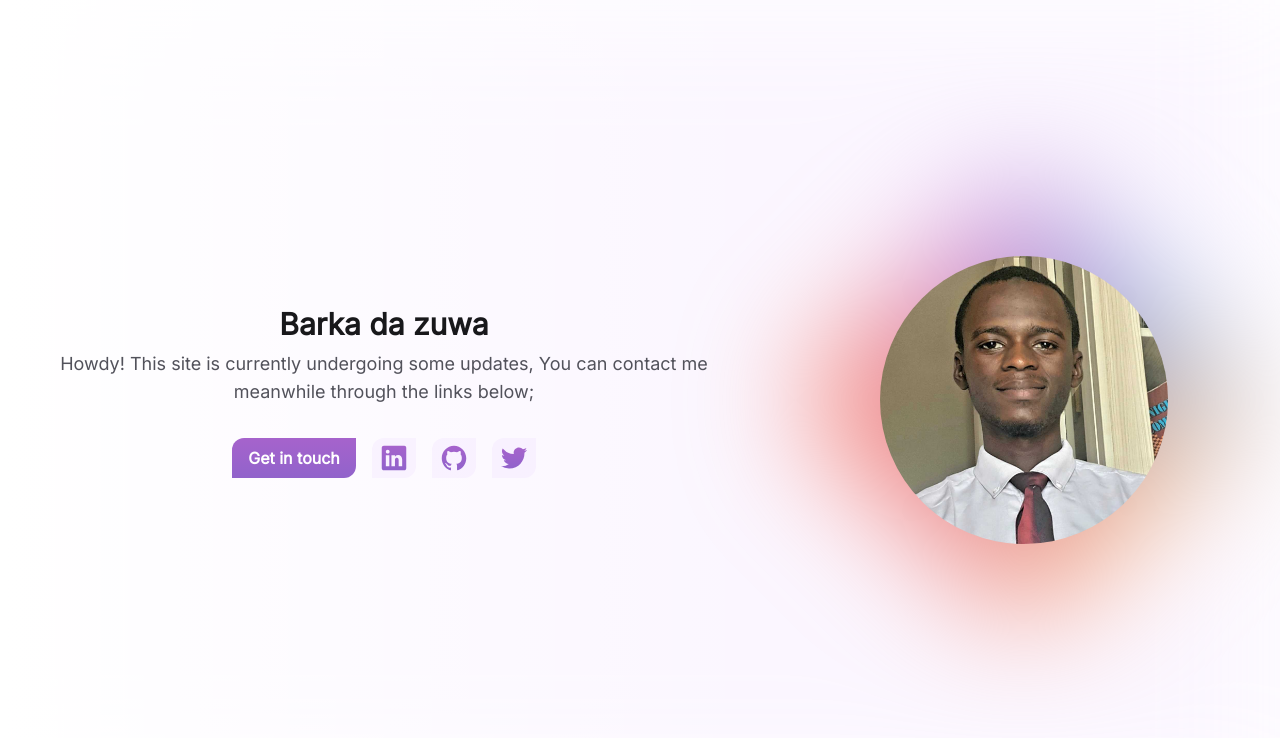
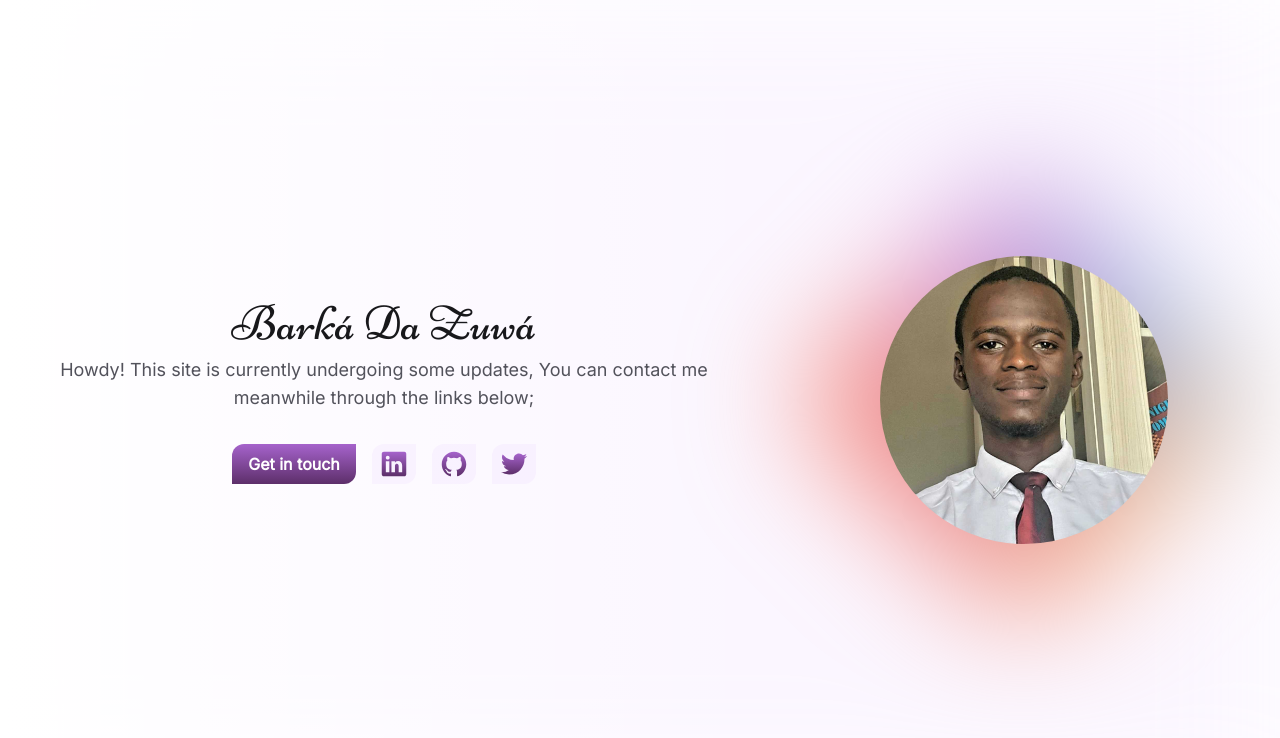
Before and after one commit to irshadbaiwa/irshadbaiwa.github.io, a Gatsby site: page / in a window 1280 px wide. Built offline with nearby package versions, Linux system fonts and the light colour scheme; Gatsby itself is replaced by a stand-in of ours.

Commit message:
edit gradient and header text

```diff
--- a/gatsby-browser.tsx
+++ b/gatsby-browser.tsx
@@ -1,2 +1,3 @@
 import '@fontsource/inter'
+import '@fontsource/niconne'
 import './src/styles/global.css'
--- a/package.json
+++ b/package.json
@@ -18,6 +18,7 @@
   },
   "dependencies": {
     "@fontsource/inter": "^4.5.12",
+    "@fontsource/niconne": "^4.5.9",
     "gatsby": "^4.25.1",
     "gatsby-plugin-image": "^2.21.0",
     "gatsby-plugin-layout": "^4.3.0",
--- a/src/components/HeaderText.tsx
+++ b/src/components/HeaderText.tsx
@@ -2,11 +2,25 @@ import React from 'react'
 
 interface Props {
   children: React.ReactNode
+  variant: 'h1' | 'h2' | 'h3' | 'h4' | 'h5' | 'h6'
 }
 
-const HeaderText: React.FC<Props> = ({ children }) => {
+const TYPOGRAPHY: any = {
+  h1: 'text-3xl md:text-5xl',
+  h2: 'text-2xl md:text-4xl',
+  h3: 'text-xl md:text-3xl',
+  h4: 'text-lg md:text-2xl',
+  h5: 'text-base md:text-xl',
+  h6: 'text-sm md:text-base',
+}
+
+const HeaderText: React.FC<Props> = ({ children, variant }) => {
   return (
-    <div className="font-bold text-xl md:text-3xl text-zinc-900">
+    <div
+      className={
+        (TYPOGRAPHY[variant] ?? TYPOGRAPHY.h1) + ' font-bold text-zinc-900'
+      }
+    >
       {children}
     </div>
   )
--- a/src/components/IconGradient.tsx
+++ b/src/components/IconGradient.tsx
@@ -12,7 +12,7 @@ const IconGradient: React.FC<Props> = ({ Icon }) => (
     <defs>
       <linearGradient id="gradient" x1="0%" y1="0%" x2="0%" y2="100%">
         <stop offset="0%" stop-color="#A663CC" />
-        <stop offset="100%" stop-color="#9163CB" />
+        <stop offset="100%" stop-color="#5d2f6a" />
       </linearGradient>
     </defs>
     {Icon && <Icon fill="url(#gradient)" size={24} />}
--- a/src/sections/home/Hero.tsx
+++ b/src/sections/home/Hero.tsx
@@ -34,8 +34,13 @@ const HeroSection: React.FC<Props> = () => {
           <div className="p-4 lg:px-10 text-center">
             {/* Intro */}
             <div className="mb-2">
-              <HeaderText>
-                <h1 className="my-2">Barka da zuwa</h1>
+              <HeaderText variant="h1">
+                <h1
+                  className="my-2 font-medium"
+                  style={{ fontFamily: 'Niconne' }}
+                >
+                  Barká Da Zuwá
+                </h1>
               </HeaderText>
               <Text>
                 <p>
--- a/tailwind.config.js
+++ b/tailwind.config.js
@@ -9,7 +9,7 @@ module.exports = {
     extend: {
       colors: {
         primary1: '#A663CC', // purple
-        primary2: '#9163CB', // purple (darker a bit)
+        primary2: '#5d2f6a', // purple (darker a bit)
         light: 'rgba(220,180,255,0.12)',
       },
     },
```
Also changed, not shown: 1 other file.
